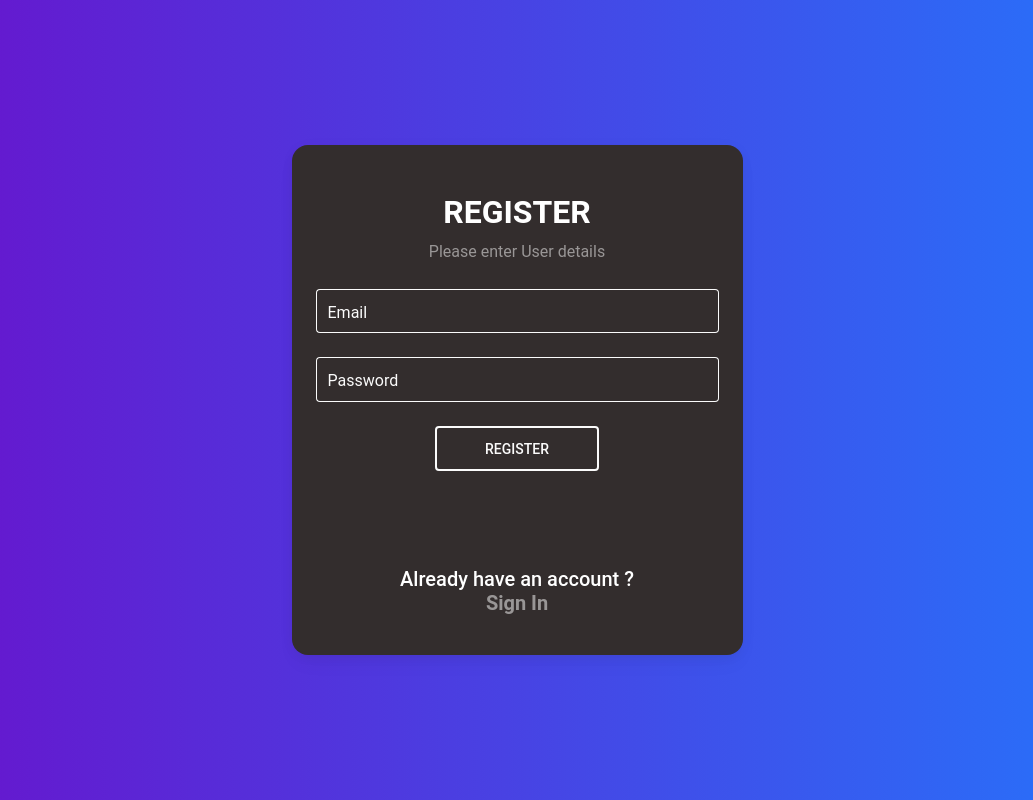
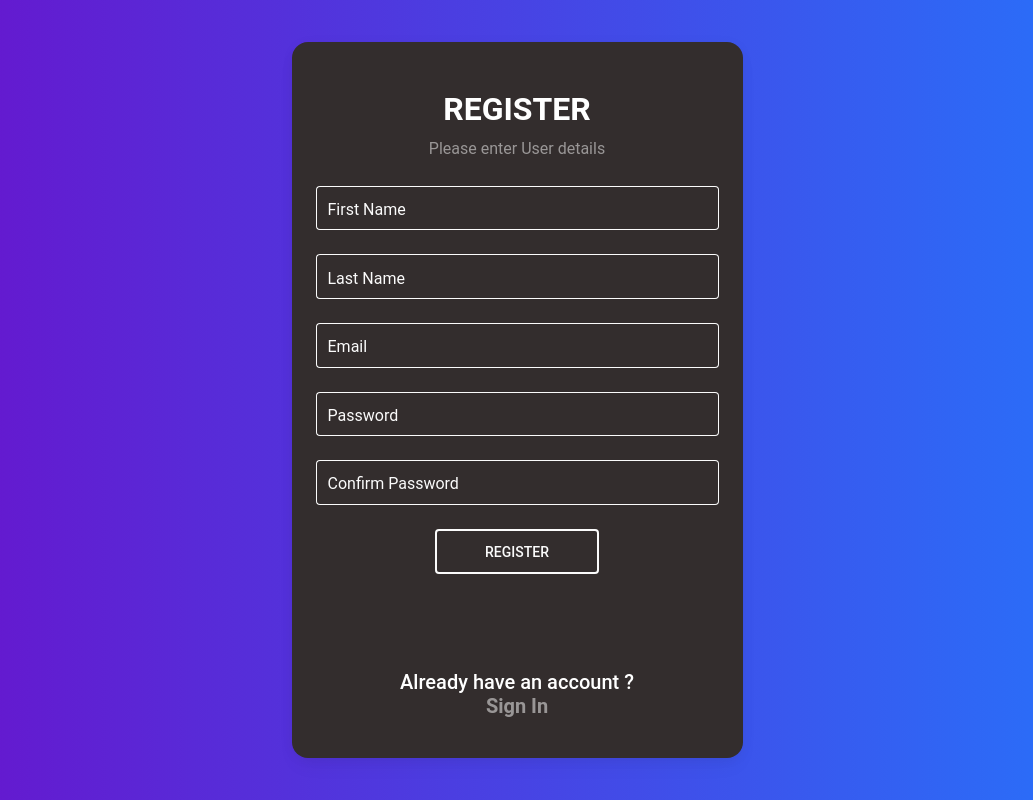
Before and after one commit to ahazimeh/redux-toolkit, a React (Create React App) app in the folder auth-rtk-jwt/: page /auth in a window 1280 px wide. Both pictures are taken after a click on the element "Sign Up". Shown: the whole page, without its empty margins (123-1156 px from the left). Built offline with nearby package versions, Linux system fonts and the light colour scheme.

Commit message:
Register Form

```diff
--- a/auth-rtk-jwt/src/pages/Auth.tsx
+++ b/auth-rtk-jwt/src/pages/Auth.tsx
@@ -14,7 +14,9 @@ const Auth = () => {
   const { firstName, lastName, email, password, confirmPassword } = formValue;
   const [showRegister, setShowRegister] = useState(false);
 
-  const handleChange = () => {};
+  const handleChange = (e: any) => {
+    setFormValue({ ...formValue, [e.target.name]: e.target.value });
+  };
   return (
     <>
       <section className="vh-100 gradient-custom">
@@ -35,9 +37,33 @@ const Auth = () => {
                         ? "Please enter your Email & Password"
                         : "Please enter User details"}
                     </p>
+                    {showRegister && (
+                      <>
+                        <div className="form-outline form-white mb-4">
+                          <MDBInput
+                            type="text"
+                            name="firstName"
+                            value={firstName}
+                            onChange={handleChange}
+                            label="First Name"
+                            className="form-control form-control-lg"
+                          />
+                        </div>
+                        <div className="form-outline form-white mb-4">
+                          <MDBInput
+                            type="text"
+                            name="lastName"
+                            value={lastName}
+                            onChange={handleChange}
+                            label="Last Name"
+                            className="form-control form-control-lg"
+                          />
+                        </div>
+                      </>
+                    )}
                     <div className="form-outline form-white mb-4">
                       <MDBInput
-                        type="text"
+                        type="email"
                         name="email"
                         value={email}
                         onChange={handleChange}
@@ -55,6 +81,18 @@ const Auth = () => {
                         className="form-control form-control-lg"
                       />
                     </div>
+                    {showRegister && (
+                      <div className="form-outline form-white mb-4">
+                        <MDBInput
+                          type="password"
+                          name="confirmPassword"
+                          value={confirmPassword}
+                          onChange={handleChange}
+                          label="Confirm Password"
+                          className="form-control form-control-lg"
+                        />
+                      </div>
+                    )}
                     {!showRegister ? (
                       <button
                         className="btn btn-outline-light btn-lg px-5"
```
